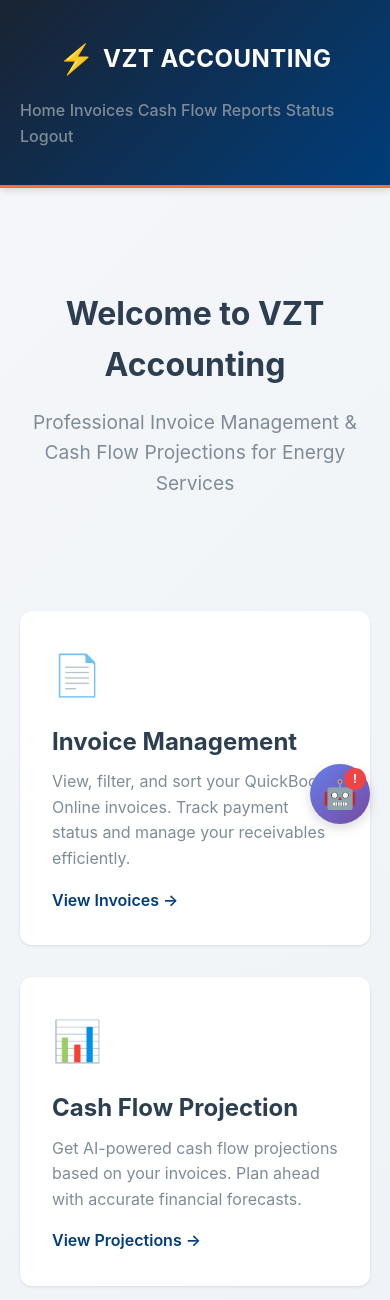
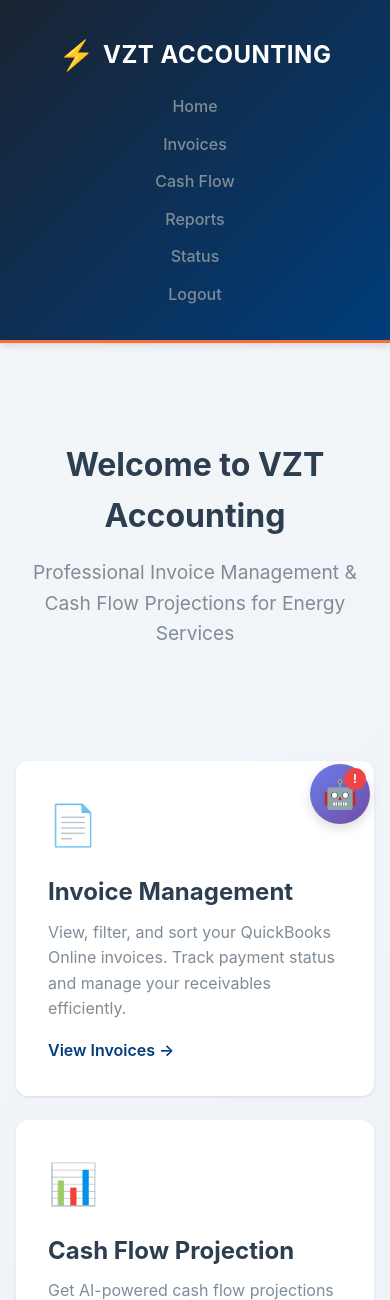
Before and after one commit to cj087299/Feb42026, a Python web app: template templates/index.html in a window 390 px wide. Shown: the top 1300 px of the page. Run offline with Jinja, Linux system fonts and the light colour scheme; the template is opened without the code that fills it, so the values that code supplies are empty; some libraries are stand-ins or nearby versions.

Commit message:
Refactor mobile layout to stack components vertically and fix CSS syntax error
Co-authored-by: cj087299 <206961114+cj087299@users.noreply.github.com>

```diff
--- a/static/css/style.css
+++ b/static/css/style.css
@@ -67,10 +67,6 @@ body {
     content: "⚡";
     font-size: 1.8rem;
     color: var(--secondary-color);
-}
-    font-weight: bold;
-    color: var(--primary-color);
-    text-decoration: none;
 }
 
 .main-nav {
@@ -401,6 +397,10 @@ tbody tr:hover {
 
 /* Responsive */
 @media (max-width: 768px) {
+    .container {
+        padding: 1rem;
+    }
+
     .hero h1 {
         font-size: 2rem;
     }
@@ -410,8 +410,20 @@ tbody tr:hover {
         gap: 1rem;
     }
 
-    .nav {
-        flex-wrap: wrap;
-        justify-content: center;
+    .main-nav {
+        flex-direction: column;
+        align-items: center;
+        width: 100%;
+        gap: 0.75rem;
+    }
+
+    .cards-grid {
+        grid-template-columns: 1fr;
+        gap: 1.5rem;
+    }
+
+    .form-row {
+        grid-template-columns: 1fr;
+        gap: 1rem;
     }
 }
```
Also changed, not shown: 1 other file.
